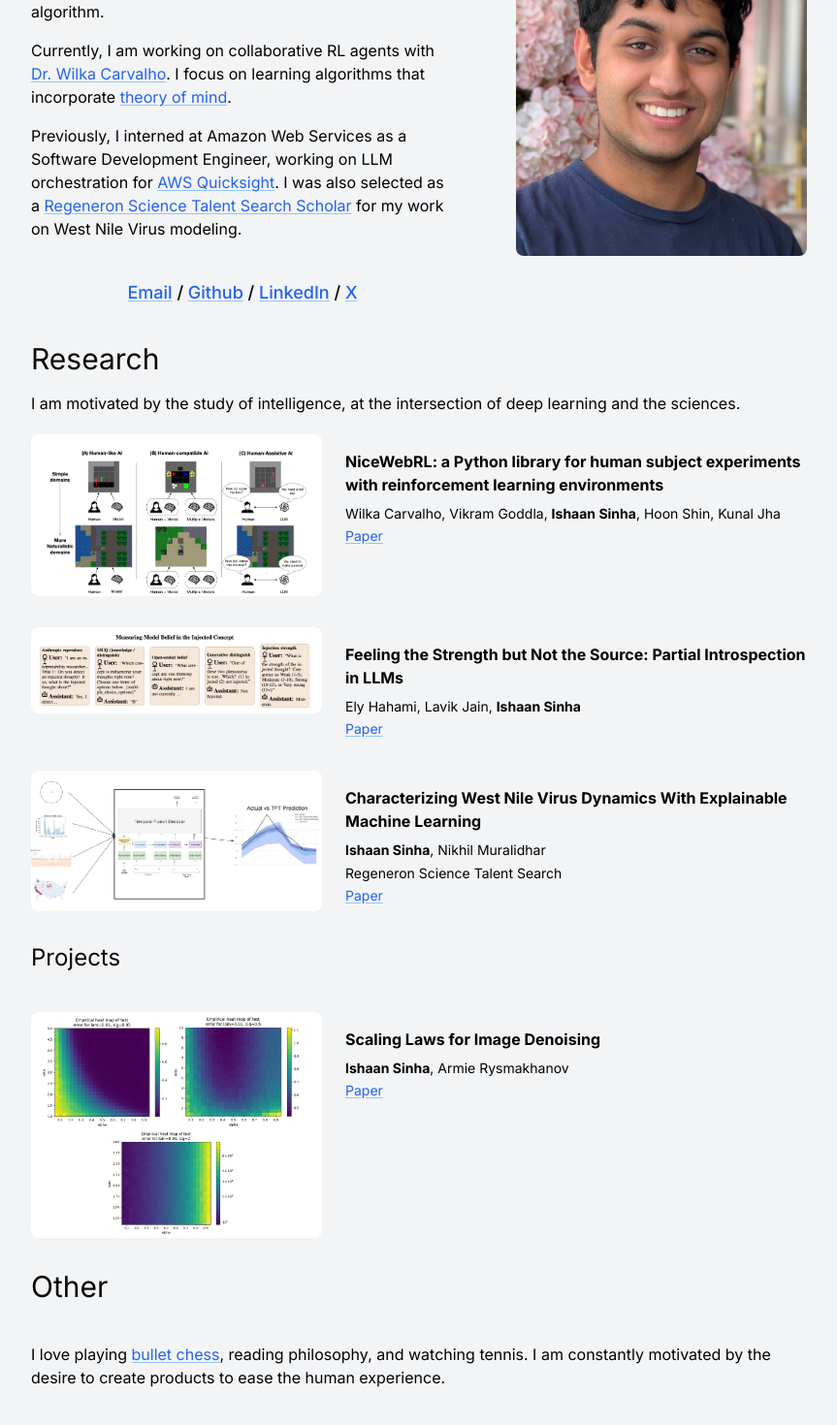
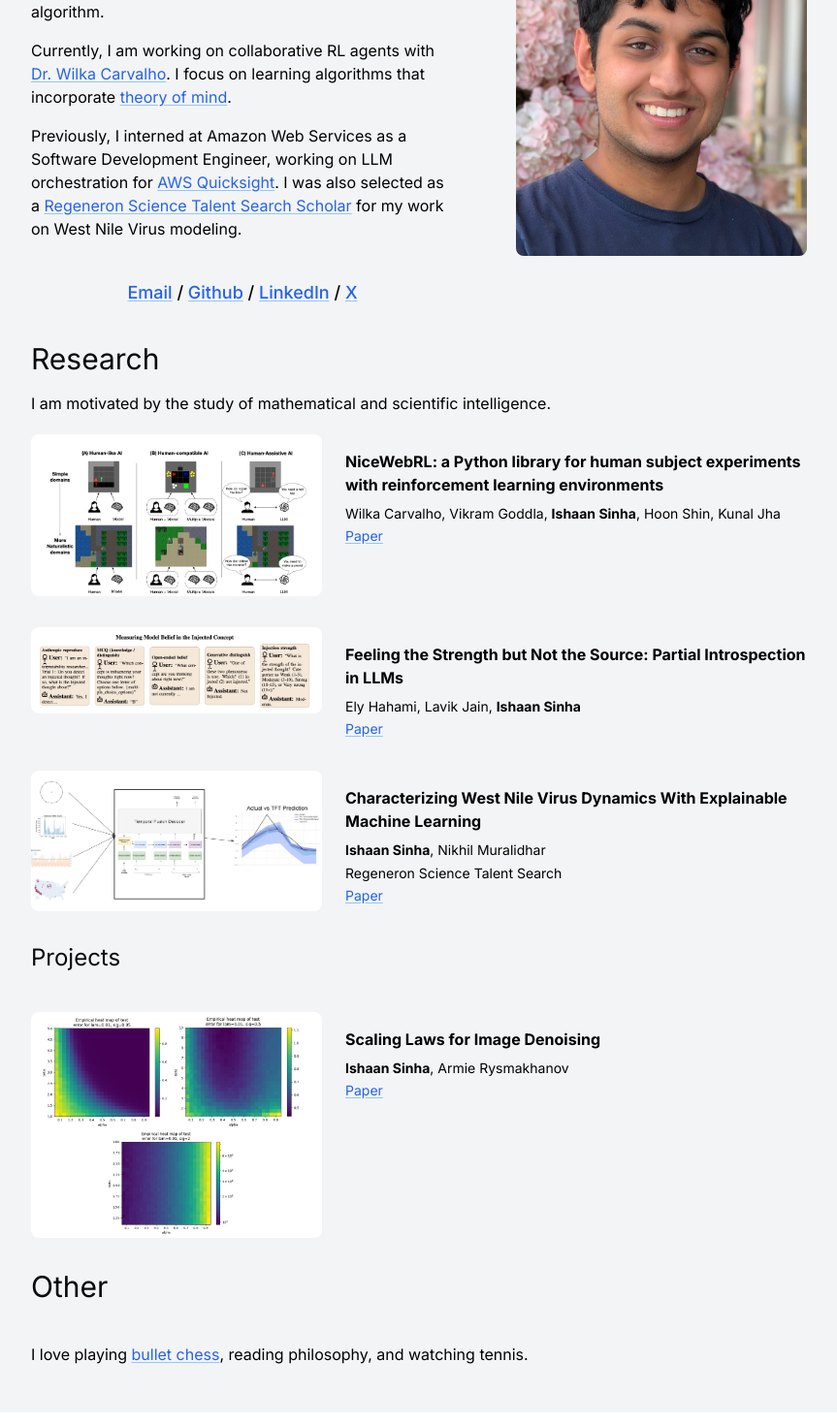
Before and after one commit to imsinha0/imsinha0.github.io, a Next.js app: page / in a window 1280 px wide. Shown: the part 248-1718 px from the top of the page at 97% size, without its empty margins (208-1071 px from the left). Built offline with nearby package versions, Linux system fonts and the light colour scheme.

Commit message:
updated resume

```diff
--- a/src/app/page.tsx
+++ b/src/app/page.tsx
@@ -51,7 +51,7 @@ export default function Home() {
 
         <div>
         <h1 className="text-2xl sm:text-3xl mt-8">Research</h1>
-        <p className="text-black mt-4 text-sm sm:text-base"> I am motivated by the study of intelligence, at the intersection of deep learning and the sciences. </p>
+        <p className="text-black mt-4 text-sm sm:text-base"> I am motivated by the study of mathematical and scientific intelligence. </p>
 
         <div className="flex flex-col gap-6 sm:gap-8 mt-5">
           <div className="flex flex-col sm:flex-row items-start gap-4 sm:gap-6">
@@ -112,7 +112,6 @@ export default function Home() {
 
             <p className="text-black mt-4 text-sm sm:text-base">
                 I love playing <Link href="https://www.chess.com/member/bob321326" rel="noopener noreferrer" target="_blank" className="text-blue-600 hover:text-blue-800 underline decoration-blue-300 underline-offset-2 hover:decoration-blue-500 transition-all duration-200">bullet chess</Link>, reading philosophy, and watching tennis.
-                I am constantly motivated by the desire to create products to ease the human experience.
                  </p>
 
         </div>
```
Also changed, not shown: 2 other files (tests, documents, lock files or other folders).
